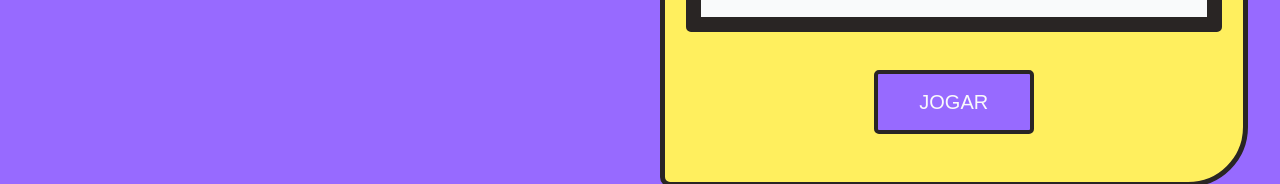
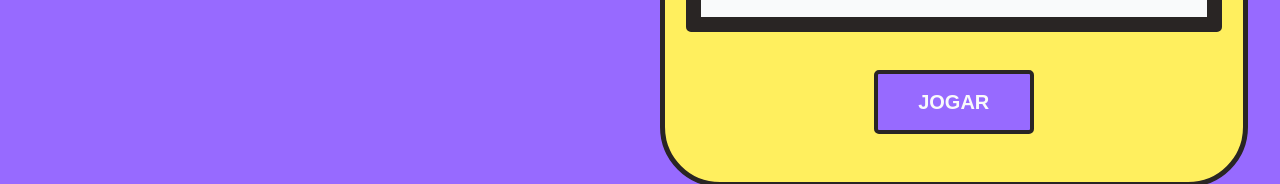
Before and after one commit to karendantas/gaming_event, a website built with Vite: page src/index.html in a window 1280 px wide. Shown: the part 613-797 px from the top of the page. Built offline with nearby package versions, Linux system fonts and the light colour scheme.

```diff
--- a/src/styles.css
+++ b/src/styles.css
@@ -99,8 +99,9 @@
     background-color: var(--yellow-500);
     border: 5px solid var(--brown-700);
 
-    border-radius: 10px;
+    border-radius: 20px;
     border-bottom-right-radius:60px ;
+    border-bottom-left-radius:60px ;
 
     display: flex;
     justify-content: center;
@@ -166,6 +167,7 @@
     width: 10rem;
     height: 4rem;
     border-radius: 5px;
+    font-weight: bold;
 
     background-color:  var(--purple-400);
     font-size: 1.25rem;
```
